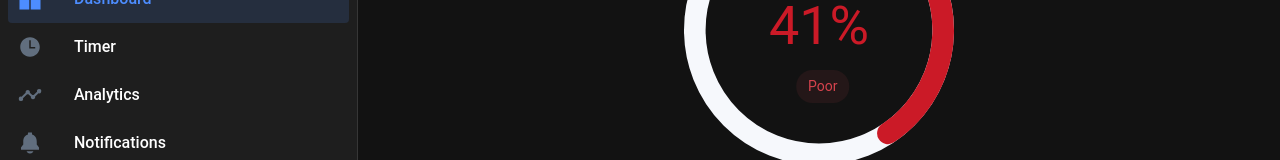
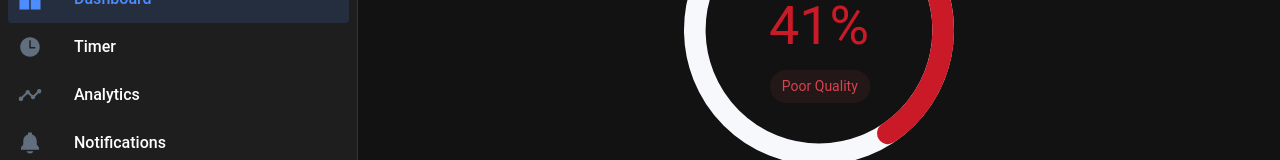
Before and after one commit to TheMasshiro/bsfly-iot, a React (Vite) app in the folder bsfly-iot/: page /dashboard in a window 1280 px wide. Shown: the part 221-381 px from the top of the page. Built offline with nearby package versions, Linux system fonts and the light colour scheme; no server answers; sample sign-in values are in the browser's storage.

Commit message:
fix(dashboard): correct progress chip alignment and clarify quality metrics

```diff
--- a/bsfly-iot/src/pages/Dashboard/Dashboard.css
+++ b/bsfly-iot/src/pages/Dashboard/Dashboard.css
@@ -38,7 +38,7 @@
   position: absolute;
   bottom: 75px;
   left: 50%;
-  transform: translateX(-50%);
+  transform: translateX(-53%);
   z-index: 10;
 }
 
--- a/bsfly-iot/src/pages/Dashboard/Dashboard.tsx
+++ b/bsfly-iot/src/pages/Dashboard/Dashboard.tsx
@@ -44,7 +44,7 @@ const Dashboard: React.FC = () => {
         , [quality]);
 
     const qualityText = useMemo(() =>
-        quality >= 0.8 ? 'Good' : quality >= 0.5 ? 'Moderate' : 'Poor'
+        quality >= 0.8 ? 'Good Quality' : quality >= 0.5 ? 'Moderate Quality' : 'Poor Quality'
         , [quality]);
 
     return (
```
